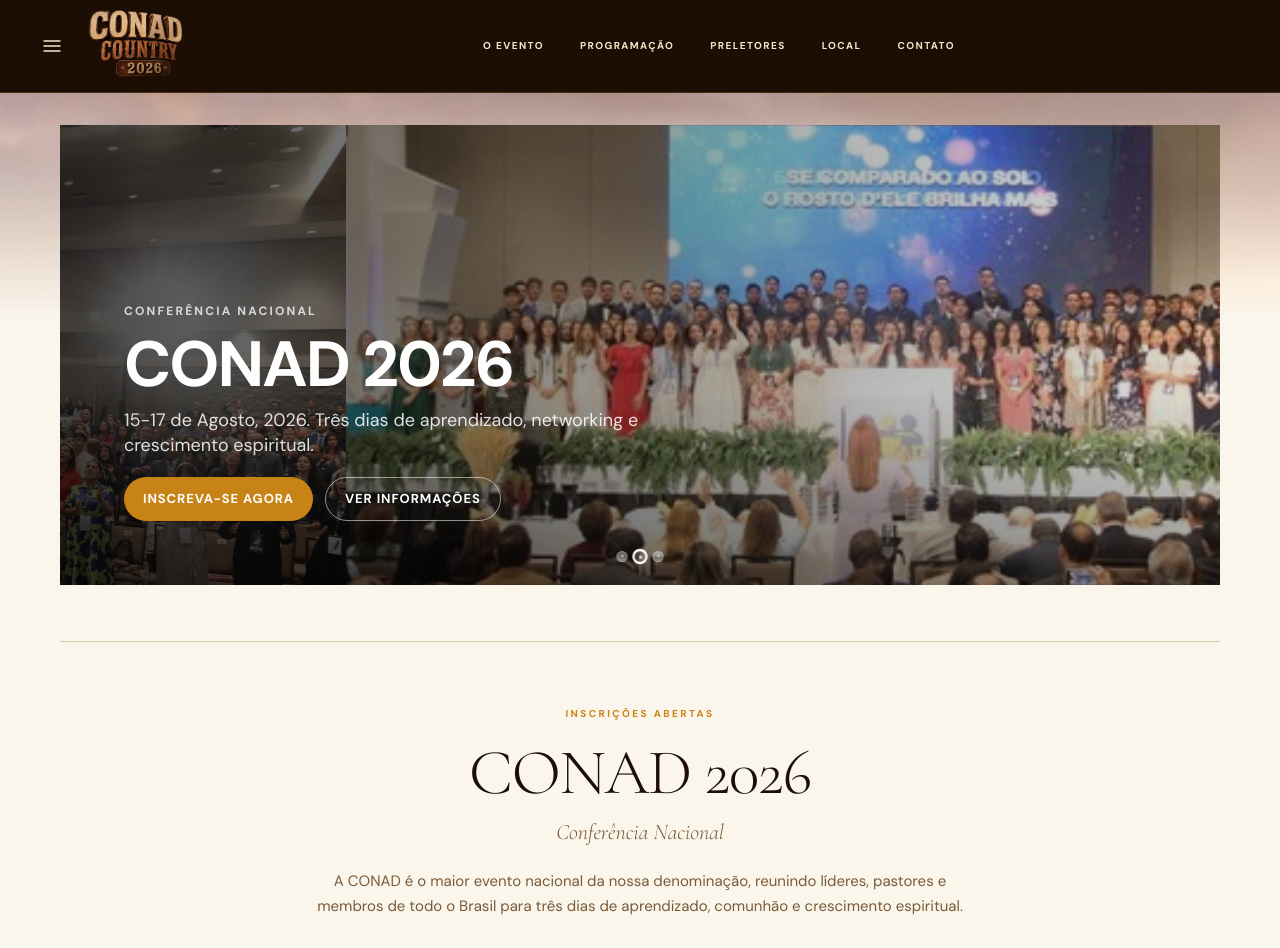
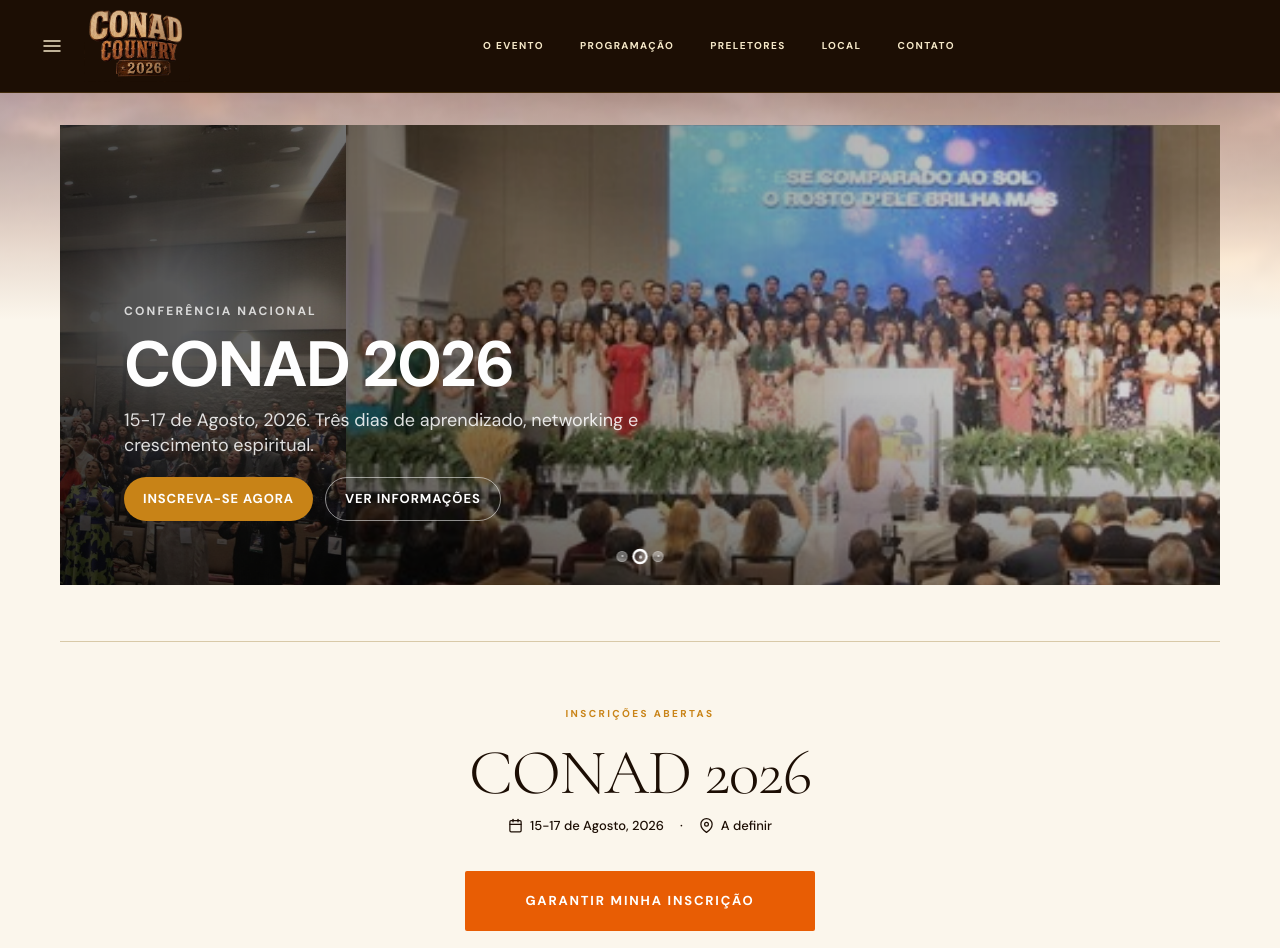
Before and after one commit to dariomigliaccio-new/conad2026, a Next.js app: page / in a window 1280 px wide. Shown: the top 948 px of the page. Built offline with nearby package versions, Linux system fonts and the light colour scheme.

Commit message:
fix: remove subtítulo e descrição da seção de inscrição na home

```diff
--- a/src/app/(main)/page.tsx
+++ b/src/app/(main)/page.tsx
@@ -28,10 +28,6 @@
         <div className="registerStripInner">
           <p className="registerStripEyebrow">Inscrições abertas</p>
           <h2 className="registerStripTitle">{evento.titulo}</h2>
-          <p className="registerStripSubtitle">{evento.subtitulo}</p>
-          {evento.descricao && (
-            <p className="registerStripDesc">{evento.descricao}</p>
-          )}
           <div className="registerStripMeta">
             <span>
               <svg width="15" height="15" viewBox="0 0 24 24" fill="none" stroke="currentColor" strokeWidth="2" strokeLinecap="round" strokeLinejoin="round" aria-hidden="true"><rect x="3" y="4" width="18" height="18" rx="2"/><line x1="16" y1="2" x2="16" y2="6"/><line x1="8" y1="2" x2="8" y2="6"/><line x1="3" y1="10" x2="21" y2="10"/></svg>
```
